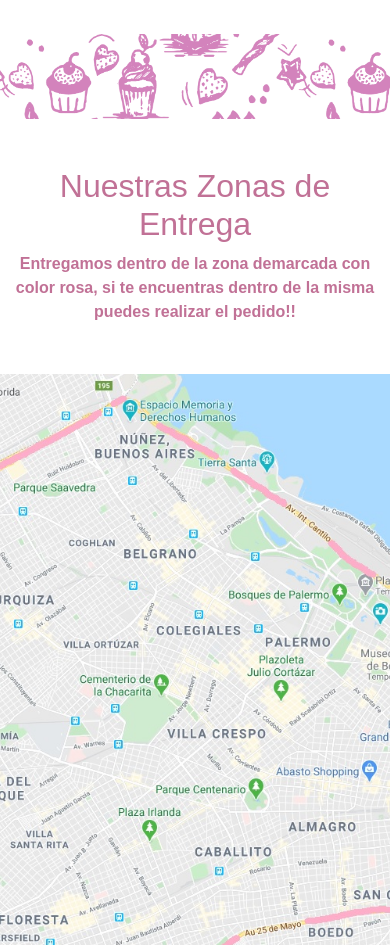
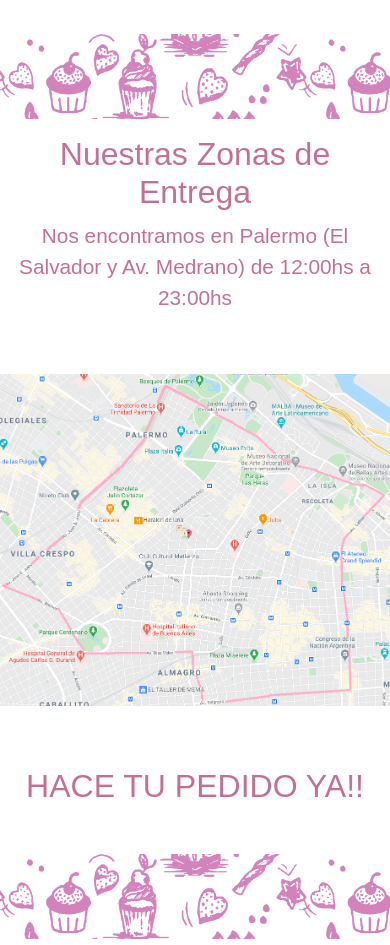
Before and after one commit to javipalitt/breaking-fast, a website: page views/entregas.html in a window 390 px wide. Shown: the part 155-1100 px from the top of the page. Drawn offline with nearby package versions, Linux system fonts and the light colour scheme; a web font is replaced by a local one.

Commit message:
Update 25/8 14:27
Cambié el mapa y lo hice responsive.
Arregle el footer del contacot para que quede igual a todas las demas paginas.
Algunos cambios en cuanto posicionamiento en el formulario de contacto.
Y media queries para organización de el index en dispositivos grandes.

```diff
--- a/scss/_contacto.scss
+++ b/scss/_contacto.scss
@@ -4,7 +4,7 @@ $color-secondary: #FFEFAF;
 .about__form{
     margin-top: 2em;
     margin-left: 1.5em;
-    width: 450px;
+    width: 700px;
     margin: auto;
     letter-spacing: 0.2em;
     font-weight: 600;
--- a/scss/_entregas.scss
+++ b/scss/_entregas.scss
@@ -2,31 +2,31 @@ $color-primary: #C17196;
 $color-secondary: #FFEFAF;
 
 .about__zonas{
-    margin-top: 3em;
+    margin-top: 1em;
     text-align: center;
-    font-weight: bold;
-    width: 100%;
-	color: $color-primary;
+    color: $color-primary;
+    p{
+        font-size: 1.3em;
+    }
 }
 
 .backgroundEntrega{
-    margin: auto;
-    margin-bottom: 100px;
-    margin-top: 50px;
-    height: 700px;
-    width: 1200px;
-    background-image: url(../media/zonadeentrega.jpg);
+    height: 80vh;
+    background-image: url(../media/mapa.png);
     background-position: center;
     background-repeat: no-repeat;
+    background-size: contain;
 }
+
+
 
 /** Media queries **/
 @media only screen and (max-width: 767px) {
     .backgroundEntrega {
-        background-image: url(../media/zonadeentrega.jpg);
-        width: 100%;
+        background-image: url(../media/mapa.png);
+        height: 50vh;
         background-position: center;
         background-repeat: no-repeat;
-        background-size: cover;
+        background-size: contain;
     }
 }
--- a/scss/style.scss
+++ b/scss/style.scss
@@ -333,6 +333,10 @@ $colors: (
 
 
    @media only screen and (min-width: 1367px) and (max-width: 1920px) {
+     nav .menu__logo {
+      height: 6em;
+      margin-left: 6em;
+  }
     .about__destacados {
       text-align: center;
       padding: 1.5rem 2rem;
--- a/views/entregas.html
+++ b/views/entregas.html
@@ -66,7 +66,7 @@
 
     <div class="about__zonas" id="zonas">
         <h2>Nuestras Zonas de Entrega</h2>
-        <p>Entregamos dentro de la zona demarcada con color rosa, si te encuentras dentro de la misma puedes realizar el pedido!!</p>
+        <p>Nos encontramos en Palermo (El Salvador y Av. Medrano) de 12:00hs a 23:00hs</p>
     </div>
 
     <div class="backgroundEntrega img-responsive">	</div>
```
Also changed, not shown: views/contacto.html (+10 -5 lines), media/mapa.png (added), scss/style.css, 1 other file.
